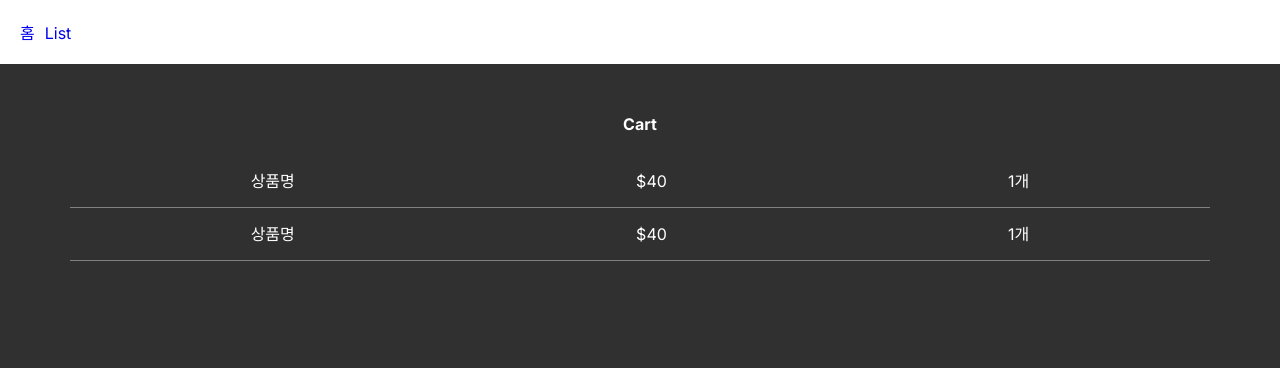
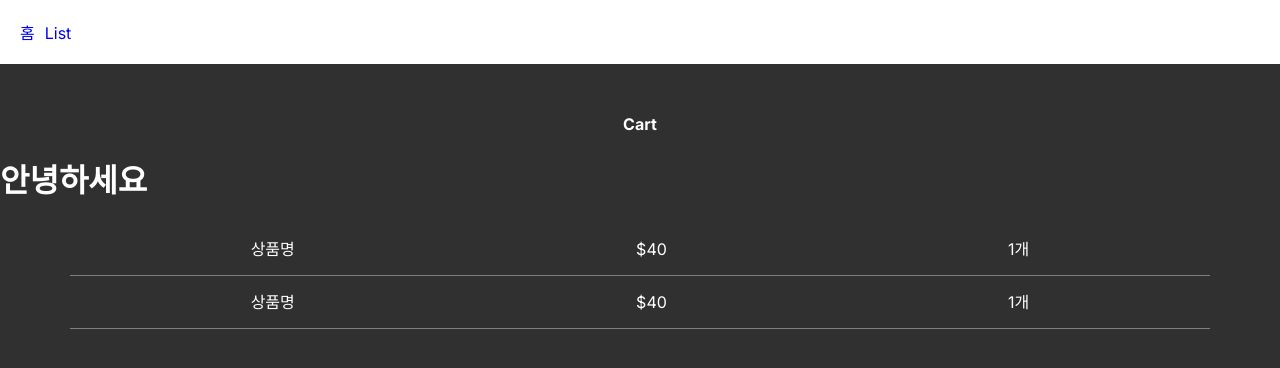
Before and after one commit to yongsin729/nextjs-practice, a Next.js app: page /cart in a window 1280 px wide. Shown: the top 368 px of the page. Built offline with nearby package versions, Linux system fonts and the light colour scheme.

Commit message:
cart component

```diff
--- /dev/null
+++ b/app/cart/data1.js
@@ -0,0 +1,8 @@
+function insa(){
+    return(
+        <div>
+            <h1>안녕하세요</h1>
+        </div>
+    )
+}
+export default insa;
--- a/app/cart/page.js
+++ b/app/cart/page.js
@@ -1,15 +1,19 @@
+'use client'
+
+import 작명 from './data1.js'
+
 export default function Cart() {
   return (
     <div>
       <h4 className="title">Cart</h4>
-
+      <작명></작명>
       <CartItem/>
       <CartItem/>
        </div>
   )
 }
 
-function CartItem(){
+function CartItem(){// 아무데나 대충 만든건 server component
   return(
     <div className="cart-item">
         <p>상품명</p>
@@ -18,3 +22,8 @@ function CartItem(){
       </div>
   )
 }
+
+//'use client' 를 위에 쓰면 client component
+// server에서는 html에 자바스크립트 사용불가. 단 로딩속도가 매우 빠름. 검색엔진 노출 유리
+//client에서는 로딩속도느림, hydration(html을 리액트로 분석하는) 필요.
+//큰 페이지는 server js가 필요한 곳에만 client component
```
